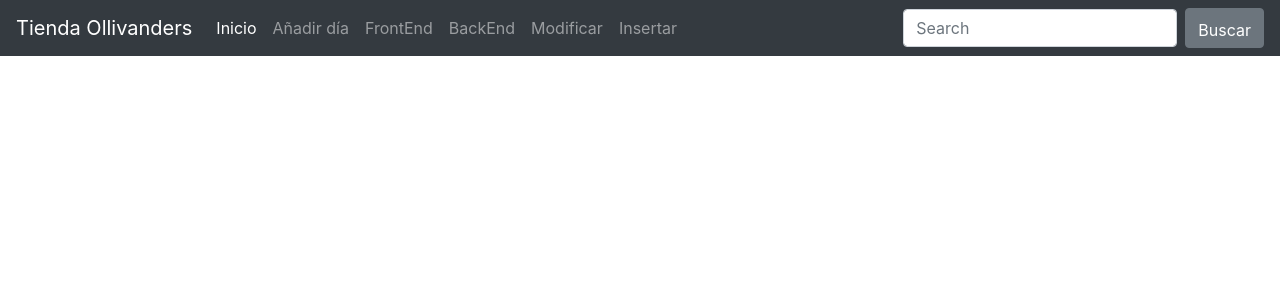
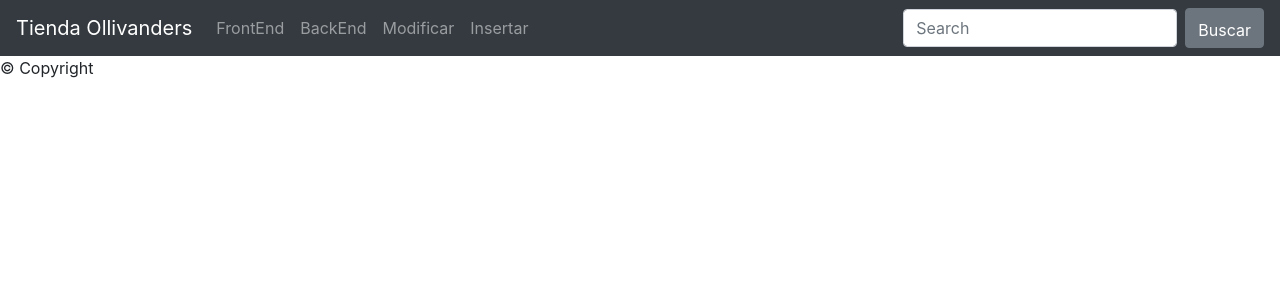
Before and after one commit to Lluismi/OllivandersProject, a Flask app: page / in a window 1280 px wide. Shown: the top 300 px of the page. Run offline with Flask 2, Linux system fonts and the light colour scheme; some libraries are stand-ins or nearby versions.

Commit message:
fix: Modificación de codigo

```diff
--- a/app/templates/Backend/index.html
+++ b/app/templates/Backend/index.html
@@ -1,5 +1,6 @@
 <!doctype html>
 <html lang="en">
+  <!-- Autores: Lluis Miquel Morey Bonnín y Carlos Hoyos-->
   <head>
     <title>Ollivanders</title>
     <!-- Required meta tags -->
@@ -10,20 +11,14 @@
     <link rel="stylesheet" href="https://stackpath.bootstrapcdn.com/bootstrap/4.3.1/css/bootstrap.min.css" integrity="sha384-ggOyR0iXCbMQv3Xipma34MD+dH/1fQ784/j6cY/iJTQUOhcWr7x9JvoRxT2MZw1T" crossorigin="anonymous">
   </head>
   <body>
+    <!-- Nav que define una barra de navegación entre diferentes páginas y con un buscador en esa página-->
     <nav class="navbar navbar-expand-lg navbar-dark bg-dark">
       <a class="navbar-brand" href="#"><font style="vertical-align: inherit;"><font style="vertical-align: inherit;">Tienda Ollivanders</font></font></a>
       <button class="navbar-toggler" type="button" data-toggle="collapse" data-target="#navbarColor02" aria-controls="navbarColor02" aria-expanded="false" aria-label="Navegación de palanca">
         <span class="navbar-toggler-icon"></span>
       </button>
-
       <div class="collapse navbar-collapse" id="navbarColor02">
         <ul class="navbar-nav mr-auto">
-            <li class="nav-item active">
-              <a class="nav-link" href="#"><font style="vertical-align: inherit;"><font style="vertical-align: inherit;">Inicio</font></font><span class="sr-only"><font style="vertical-align: inherit;"><font style="vertical-align: inherit;">(actual)</font></font></span></a>
-            </li>
-            <li class="nav-item">
-              <a class="nav-link" href="#"><font style="vertical-align: inherit;"><font style="vertical-align: inherit;">Añadir día</font></font></a>
-            </li>
           <li class="nav-item">
             <a class="nav-link" href="../frontend/index.html"><font style="vertical-align: inherit;"><font style="vertical-align: inherit;">FrontEnd</font></font></a>
           </li>
@@ -31,7 +26,7 @@
             <a class="nav-link" href="../backend/index.html"><font style="vertical-align: inherit;"><font style="vertical-align: inherit;">BackEnd</font></font></a>
           </li>
           <li class="nav-item">
-                <a class="nav-link" href="#"><font style="vertical-align: inherit;"><font style="vertical-align: inherit;">Modificar</font></font></a>
+            <a class="nav-link" href="../backend/modificar.html"><font style="vertical-align: inherit;"><font style="vertical-align: inherit;">Modificar</font></font></a>
           </li>
           <li class="nav-item">
             <a class="nav-link" href="#"><font style="vertical-align: inherit;"><font style="vertical-align: inherit;">Insertar</font></font></a>
@@ -43,6 +38,10 @@
         </form>
       </div>
     </nav>
+    <footer>
+      <!-- Copyright de la página -->
+	    &copy; Copyright
+    </footer>
     <!-- Optional JavaScript -->
     <!-- jQuery first, then Popper.js, then Bootstrap JS -->
     <script src="https://code.jquery.com/jquery-3.3.1.slim.min.js" integrity="sha384-q8i/X+965DzO0rT7abK41JStQIAqVgRVzpbzo5smXKp4YfRvH+8abtTE1Pi6jizo" crossorigin="anonymous"></script>
```
Also changed, not shown: app/templates/Frontend/index.html (+9 -11 lines). Lines whose indentation alone changed are shown as unchanged.
